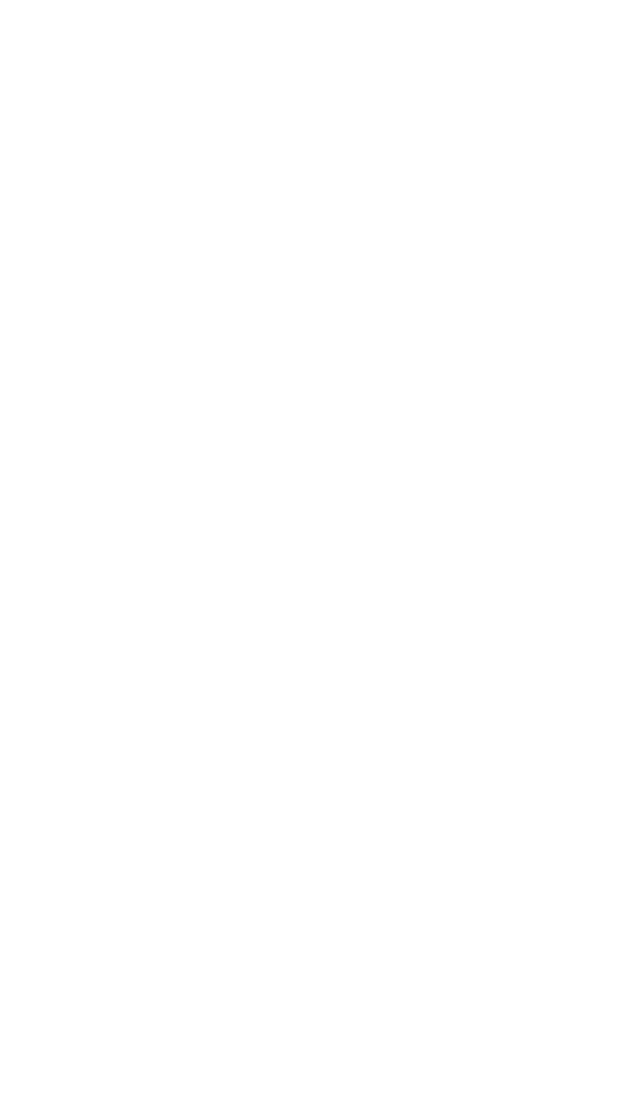
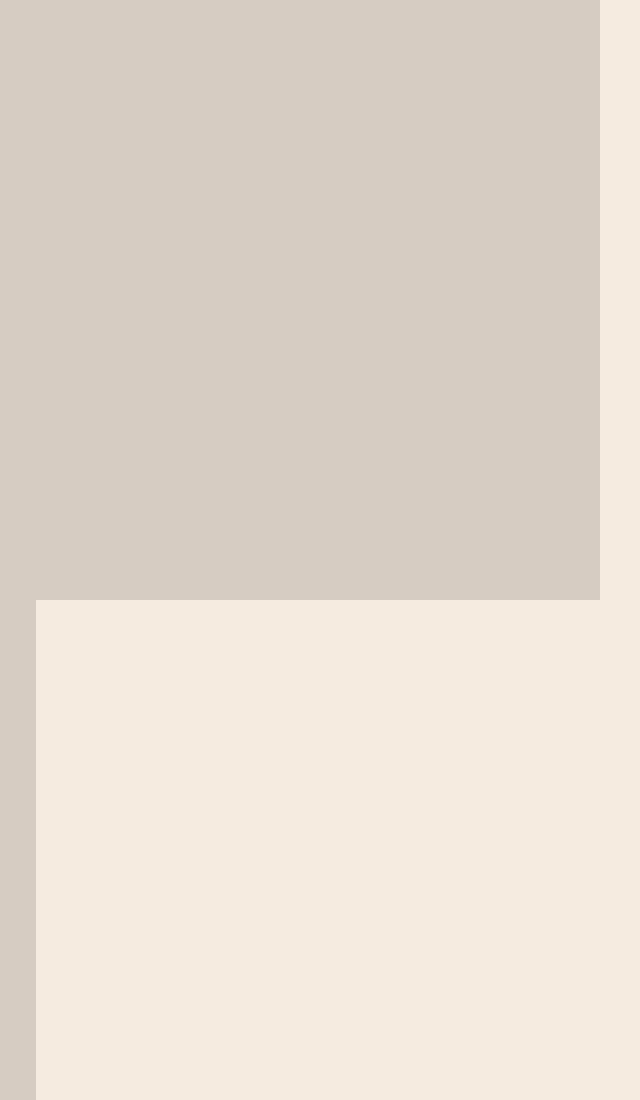
Before and after one commit to lukejdarling/etch-a-sketch, a plain HTML site: page index.html in a window 1280 px wide. Shown: the top 1100 px of the page, without its empty margins (0-640 px from the left). Before the commit the page ends 800 px from the top, so only its background shows below. Drawn offline with Linux system fonts and the light colour scheme.

Commit message:
Initial push

```diff
--- a/index.html
+++ b/index.html
@@ -8,6 +8,6 @@
     <script defer src="./script.js"></script>
 </head>
 <body>
-
+    <div id="sketch-area" class="container"></div>
 </body>
 </html>
--- a/script.js
+++ b/script.js
@@ -0,0 +1,23 @@
+const gridSize = 600;
+
+let rows = 16;
+let cols = 16;
+
+const sketchArea = document.querySelector("#sketch-area");
+
+sketchArea.style.width = `${gridSize}px`;
+sketchArea.style.height = `${gridSize}px`;
+
+function createGridCells(){
+    for(let i = 0; i < (rows * cols); i++){
+        const gridCell = document.createElement("div");
+
+        gridCell.style.width = `${(gridSize / cols) - 2}px`;
+        gridCell.style.height = `${(gridSize / rows) - 2}px`;
+        gridCell.classList.add("cell");
+
+        sketchArea.appendChild(gridCell);
+    }
+}
+
+createGridCells();
--- a/style.css
+++ b/style.css
@@ -0,0 +1,24 @@
+*,
+*::before,
+*::after{
+    padding: 0;
+    margin: 0;
+    box-sizing: border-box;
+}
+
+:root{
+    --main-grid: #d6ccc2;
+    --main-bg: #f5ebe0;
+}
+
+body{
+    background-color: var(--main-bg);
+}
+
+#sketch-area{
+    background-color: var(--main-grid);
+}
+
+.cell{
+    background-color: var(--main-grid);
+}
```
